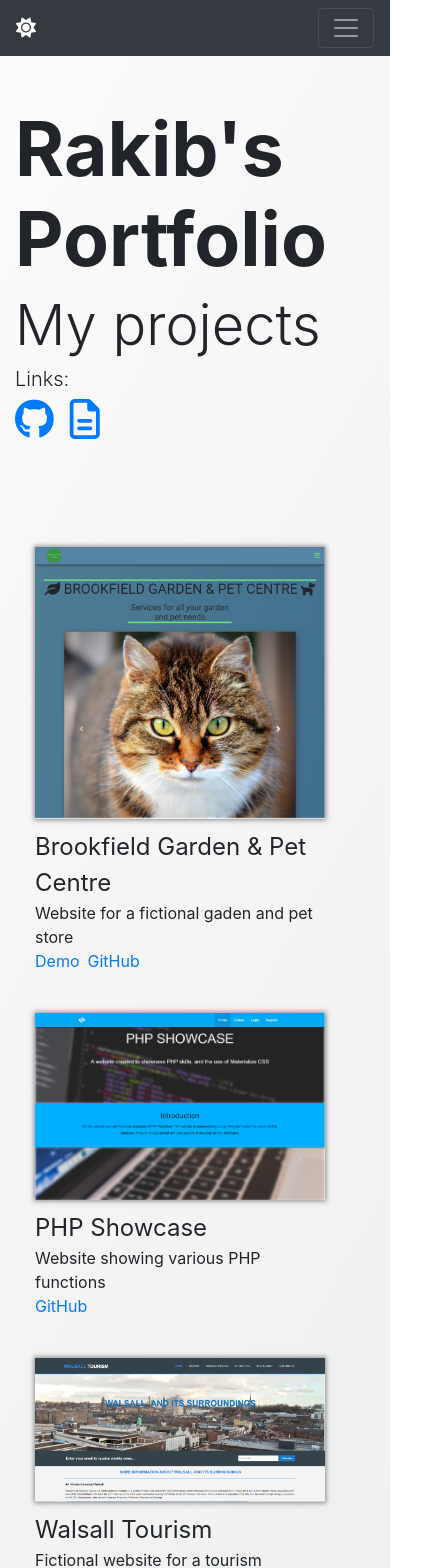
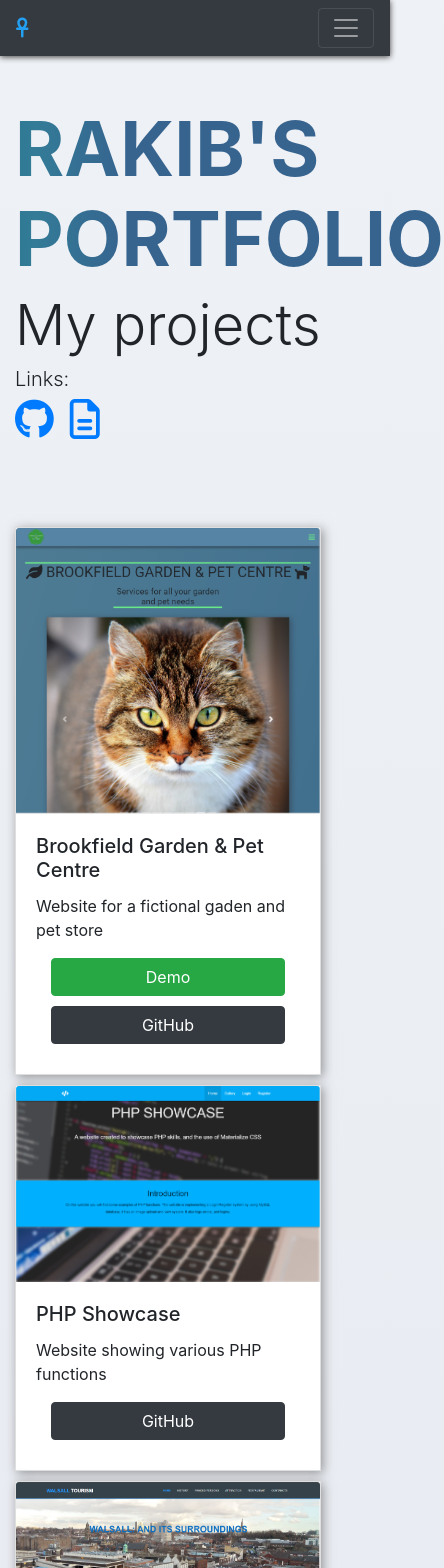
Before and after one commit to Rakib98/my-portfolio, a React (Create React App) app: page / in a window 390 px wide. Shown: the top 1568 px of the page, 444 px wide, since content can reach past the window. Built offline with nearby package versions, Linux system fonts and the light colour scheme.

Commit message:
added better styling for cards. Also, added text effect for hero header

```diff
--- a/src/App.js
+++ b/src/App.js
@@ -44,7 +44,7 @@ class App extends React.Component {
         <Container className="p-0" fluid={true}>
 
           <Navbar className="navbar sticky-top navbar-dark bg-dark" expand="lg">
-            <Link to="/"><Navbar.Brand><i className="fas fa-sun"></i></Navbar.Brand></Link>
+            <Link to="/"><Navbar.Brand><i className="fas fa-ankh"></i></Navbar.Brand></Link>
             <Navbar.Toggle className="broder-0" aria-controls="navbar-toggle" />
 
             <Navbar.Collapse id="navbar-toggle">
--- a/src/components/Card.js
+++ b/src/components/Card.js
@@ -1,17 +1,21 @@
 import React from 'react';
 
 import CardInfo from '../components/CardInfo';
+import Card from 'react-bootstrap/Card';
 
+function Cards(props) {
 
-function Card(props) {
-
-    return(
-        <div className="d-inline-block c-card">
-            <img className="c-card-image" src={props.item.imgSrc} alt={props.item.imgSrc} />
-            <CardInfo title={props.item.title} subTitle={props.item.subTitle} link={props.item.link} code={props.item.code}/>
+    return (
+        <div className="outside-card pr-4">
+            <Card style={{ width: '20rem' }}>
+                <Card.Img variant="top" src={props.item.imgSrc} />
+                <Card.Body>
+                    <CardInfo title={props.item.title} subTitle={props.item.subTitle} link={props.item.link} code={props.item.code} />
+                </Card.Body>
+            </Card>
         </div>
     );
 
 }
 
-export default Card;
+export default Cards;
--- a/src/components/CardInfo.js
+++ b/src/components/CardInfo.js
@@ -1,22 +1,25 @@
 import React from 'react';
-import { useSpring, animated } from 'react-spring';
+import Card from 'react-bootstrap/Card';
+import Button from 'react-bootstrap/Button';
+import Col from 'react-bootstrap/Col';
 
 function CardInfo(props) {
 
-    const style = useSpring({opacity: 1, from: {opacity: 0}});
 
-    return(
-        <animated.div className="c-card-info" style={style}>
-            <p className="c-card-title">{props.title}</p>
-            <p className="c-card-sub-title">{props.subTitle}</p>
+    return (
+        <div>
+            <Card.Title>{props.title}</Card.Title>
+            <Card.Text>
+                {props.subTitle}
+            </Card.Text>
+            <div className="button-box col-lg-12">
+                {
+                    !props.link ? '' : (<a href={props.link} target="_blank" rel="noopener noreferrer" className="pr-2"><Button variant="success" className="col-md-5">Demo</Button></a>)
+                }
 
-            {
-                !props.link ? '' : (<a href={props.link} target="_blank" rel="noopener noreferrer" className="pr-2">Demo</a>)
-            }
-
-
-            <a href={props.code} target="_blank" rel="noopener noreferrer">GitHub</a>
-        </animated.div>
+                <a href={props.code} target="_blank" rel="noopener noreferrer"><Button variant="dark" className="col-md-5">GitHub</Button></a>
+            </div>
+        </div>
     );
 
 }
--- a/src/components/Hero.js
+++ b/src/components/Hero.js
@@ -10,7 +10,7 @@ function Hero(props) {
         <Jumbotron className="bg-transparent jumbotron-fluid p-0">
             <Container fluid={true}>
                 <Row className="justify-content-center py-5">
-                    <Col md={8} sm={12}>
+                    <Col md={8} sm={12} className="wrapper">
                         { props.title && <h1 className="display-1 font-weight-bolder">{props.title}</h1> }
                         { props.subTitle && <h3 className="display-4 font-weight-light">{props.subTitle}</h3> }
                         { props.text && <h3 className="lead font-weight-light">{props.text}</h3> }
--- a/src/index.css
+++ b/src/index.css
@@ -7,7 +7,37 @@ body {
     font-family: 'Red Hat Text', sans-serif;
   -webkit-font-smoothing: antialiased;
   -moz-osx-font-smoothing: grayscale;
-  background-image: linear-gradient(120deg, #fdfbfb 0%, #ebedee 100%);
+  background-image: linear-gradient(to top, #e6e9f0 0%, #eef1f5 100%);
+}
+
+.wrapper h1 {
+  color: #fff;
+  text-transform: uppercase;
+  background: linear-gradient(to right, #0c686e 20%, rgb(51, 123, 151) 50%, #36648f 60%);
+  background-size: auto auto;
+  background-size: 200% auto;
+  color: #fff;
+  background-clip: text;
+  -webkit-background-clip: text;
+  -webkit-text-fill-color: transparent;
+  animation: textclip 2s linear infinite;
+  display: inline-block;
+}
+
+@keyframes textclip {
+  to {
+    background-position: 190% center;
+  }
+}
+
+
+.navbar {
+  box-shadow: 0px 1px 6px rgb(63, 63, 63);
+  opacity: 0.995;
+}
+
+nav i {
+  color: rgb(35, 160, 243);
 }
 
 code {
@@ -15,41 +45,19 @@ code {
     monospace;
 }
 
-
-.c-card {
-  margin: 20px;
-}
-
-
-.c-card-image {
-  /* border-radius: 10px; */
-  width: 460px;
-  height: auto;
-  box-shadow: 0px 0px 5px 1px rgba(37, 37, 37, 0.521);
-}
-
-
-.c-card-info {
-  margin-top: 10px;
-  min-height: 100px;
-}
-
-
-.c-card-title {
-  font-size: 24px;
-  margin: 0px;
-}
-
-
-.c-card-sub-title {
-  font-size: 16px;
-  margin: 0px;
-}
-
-
 .success-msg {
   color: #57A773;
   padding: 10px 15px;
+}
+
+.card {
+  width: 20rem;
+  box-shadow: 2px 2px 10px #5d5e5fa2;
+  border-radius: 0px !important;
+}
+
+.card:hover {
+  transform: scale(1.02);
 }
 
 
@@ -66,13 +74,41 @@ code {
   color: rgb(134, 138, 151);
 }
 
-@media only screen and (max-width: 600px) {
+@media only screen and (max-width: 900px) {
   h1 {
     font-size: 75px !important;
   }
 
-  .c-card-image {
-    width:100%;
-    height: auto;
+  .outside-card {
+    padding:0 !important;
+    width: 80%;
+    margin: auto;
+  }
+
+  .card {
+    margin-bottom: 10px;
+    width: 80%;
+  }
+
+  .card:hover {
+    transform: scale(1);
+  }
+
+}
+
+@media only screen and (max-width: 400px) {
+  .outside-card {
+    padding:0 !important;
+    width: 100%;
+    margin: auto;
+  }
+
+  .card button {
+    margin-bottom: 10px;
+  }
+
+  .card {
+    margin-bottom: 10px;
+    width: 100% !important;
   }
 }
```
